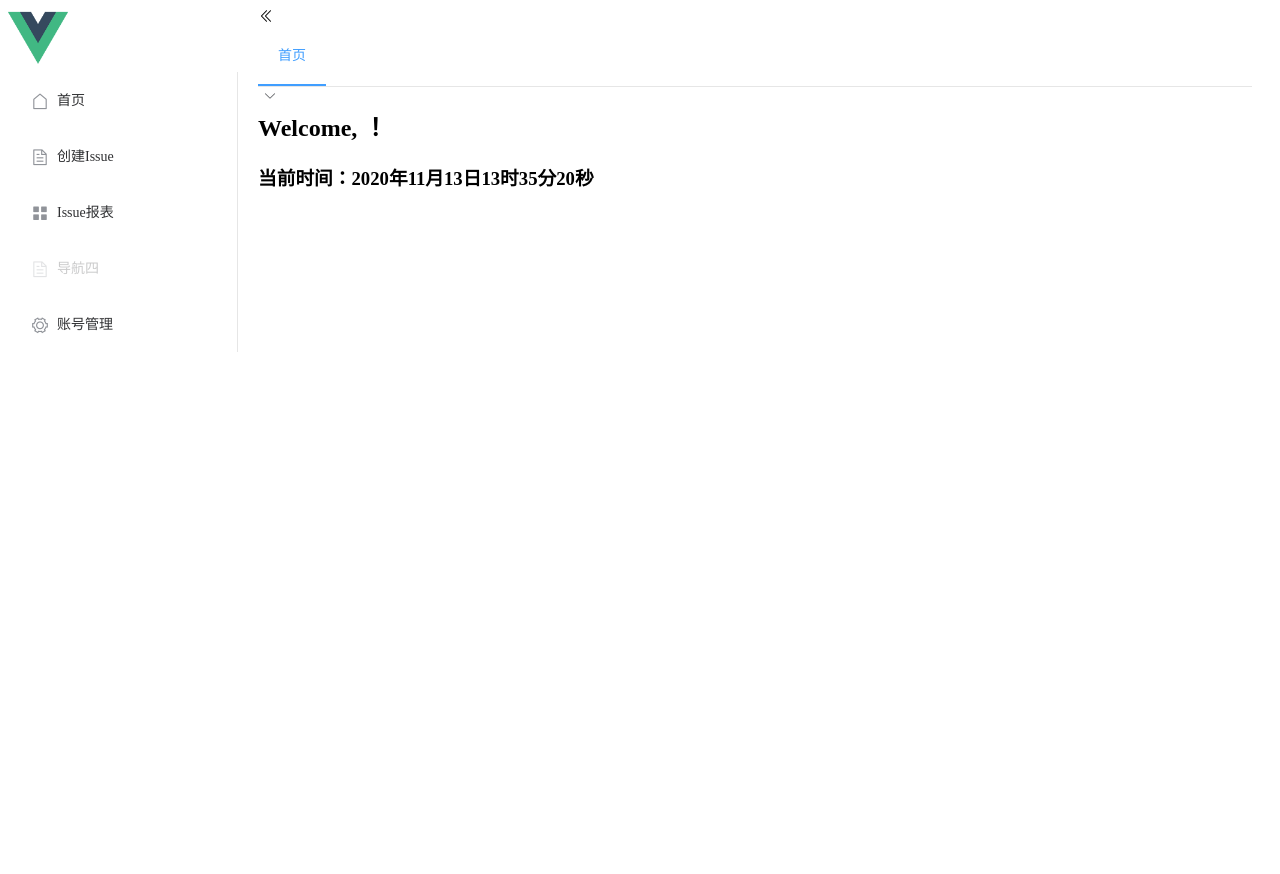
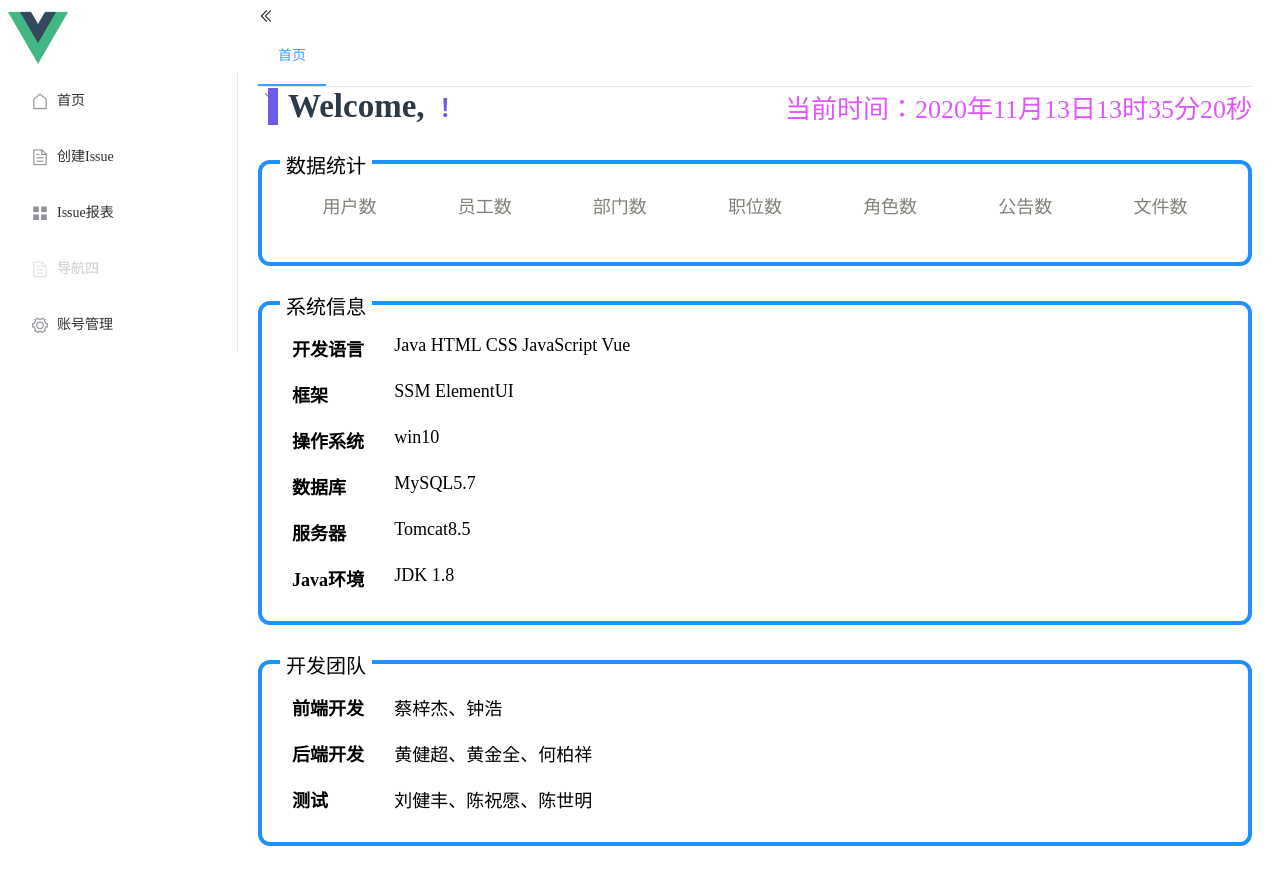
Before and after one commit to HBX937483620/issue-project, a Vue app: page /index in a window 1280 px wide. Before the commit the page ends 800 px from the top, so only its background shows below. Built offline with nearby package versions, Linux system fonts and the light colour scheme.

Commit message:
首页子页面基本完成、侧边导航栏与顶部标签联动、创建issue页面起步

```diff
--- a/src/router/index.js
+++ b/src/router/index.js
@@ -13,6 +13,7 @@ Vue.use(VueRouter);
 const routes = [
   {
     path: '/',
+    // 重定向到index页面
     redirect: '/index',
     name: 'Container',
     component: Container,
--- a/src/views/Container.vue
+++ b/src/views/Container.vue
@@ -20,15 +20,15 @@
             @open="handleOpen"
             :collapse="isCollapse"
           >
-            <el-menu-item index="index" key="route.path + '/index'">
+            <el-menu-item index="index" key="index">
               <i class="el-icon-house"></i>
               <span slot="title">首页</span>
             </el-menu-item>
-            <el-menu-item index="create" key="route.path + '/create'">
+            <el-menu-item index="create" key="create">
               <i class="el-icon-document"></i>
               <span slot="title">创建Issue</span>
             </el-menu-item>
-            <el-menu-item index="report" key="route.path + '/report'">
+            <el-menu-item index="report" key="report">
               <i class="el-icon-menu"></i>
               <span slot="title">Issue报表</span>
             </el-menu-item>
@@ -36,7 +36,7 @@
               <i class="el-icon-document"></i>
               <span slot="title">导航四</span>
             </el-menu-item>
-            <el-menu-item index="manage" key="route.path + '/manage'">
+            <el-menu-item index="manage" key="manage">
               <i class="el-icon-setting"></i>
               <span slot="title">账号管理</span>
             </el-menu-item>
@@ -46,6 +46,7 @@
 
       <el-container>
         <el-header class="app-header">
+          <!-- 侧边栏收拉切换 -->
           <div
             style="width: 60px; cursor: pointer"
             @click.prevent="toggleSideBar"
@@ -54,14 +55,17 @@
             <i v-show="isCollapse" class="el-icon-d-arrow-right"></i>
           </div>
           <el-menu
-            :default-active="$route.path"
-            router
+            default-active="1"
             class="el-menu-demo tab-page"
             mode="horizontal"
             @select="handleSelect"
             active-text-color="#409EFF"
           >
-            <el-menu-item :index="$route.path">{{ $route.name }}</el-menu-item>
+            <el-menu-item index="1">{{ $route.name }}</el-menu-item>
+            <!-- <el-menu-item index="index" key="index">首页</el-menu-item>
+            <el-menu-item index="create" key="create">创建Issue</el-menu-item>
+            <el-menu-item index="report" key="report">Issue报表</el-menu-item>
+            <el-menu-item index="manage" key="manage">账号管理</el-menu-item> -->
           </el-menu>
 
           <div class="app-header-userinfo">
--- a/src/views/Index.vue
+++ b/src/views/Index.vue
@@ -1,7 +1,82 @@
 <template>
   <div class="index">
-    <h2>Welcome, {{ username }}！</h2>
-    <h3>当前时间：{{ nowTime | formatDate }}</h3>
+    <div class="time">当前时间：{{ nowTime | formatDate }}</div>
+    <div class="title">
+      Welcome, <span>{{ username }}！</span>
+    </div>
+    <div class="display flex1">
+      <span class="allData">数据统计</span>
+      <div class="item">
+        <span>用户数</span>
+        <span class="num" id="userNum"></span>
+      </div>
+      <div class="item">
+        <span>员工数</span>
+        <span class="num" id="staffNum"></span>
+      </div>
+      <div class="item">
+        <span>部门数</span>
+        <span class="num" id="deptNum"></span>
+      </div>
+      <div class="item">
+        <span>职位数</span>
+        <span class="num" id="postNum"></span>
+      </div>
+      <div class="item">
+        <span>角色数</span>
+        <span class="num" id="roleNum"></span>
+      </div>
+      <div class="item">
+        <span>公告数</span>
+        <span class="num" id="noticeNum"></span>
+      </div>
+      <div class="item">
+        <span>文件数</span>
+        <span class="num" id="fileNum"></span>
+      </div>
+    </div>
+    <div class="display">
+      <span class="allData">系统信息</span>
+      <div class="content">
+        <div class="name">开发语言</div>
+        <div class="answer">Java HTML CSS JavaScript Vue</div>
+      </div>
+      <div class="content">
+        <div class="name">框架</div>
+        <div class="answer">SSM ElementUI</div>
+      </div>
+      <div class="content">
+        <div class="name">操作系统</div>
+        <div class="answer">win10</div>
+      </div>
+      <div class="content">
+        <div class="name">数据库</div>
+        <div class="answer">MySQL5.7</div>
+      </div>
+      <div class="content">
+        <div class="name">服务器</div>
+        <div class="answer">Tomcat8.5</div>
+      </div>
+      <div class="content">
+        <div class="name">Java环境</div>
+        <div class="answer">JDK 1.8</div>
+      </div>
+    </div>
+    <div class="display">
+      <span class="allData">开发团队</span>
+      <div class="content">
+        <div class="name">前端开发</div>
+        <div class="answer">蔡梓杰、钟浩</div>
+      </div>
+      <div class="content">
+        <div class="name">后端开发</div>
+        <div class="answer">黄健超、黄金全、何柏祥</div>
+      </div>
+      <div class="content">
+        <div class="name">测试</div>
+        <div class="answer">刘健丰、陈祝愿、陈世明</div>
+      </div>
+    </div>
   </div>
 </template>
 <script>
@@ -66,4 +141,61 @@ export default {
   },
 };
 </script>
-<style lang="stylus" scoped></style>
+<style lang="stylus" scoped>
+.index
+  position relative
+  .title
+    font-size 33px
+    font-weight 600
+    color #2c3a47
+    border-left 10px solid #6c5ce7
+    margin-left 10px
+    padding-left 10px
+    span
+      font-size 24px
+      color #6c5ce7
+  .time
+    font-size 26px
+    float right
+    color #e056fd
+  .display
+    position relative
+    padding 20px
+    border 4px solid #1e90ff
+    border-radius 12px
+    margin-top 35px
+    .allData
+      position absolute
+      top -14px
+      left 18px
+      font-size 20px
+      background-color #fff
+      padding 0 6px 0
+    .item
+      font-size 18px
+      position relative
+      flex 2
+      display flex
+      flex-direction column
+      text-align center
+      span
+        color #84817a
+        padding 8px
+        flex 1
+      .num
+        font-size 32px
+        color #7158e2
+    .content
+      display flex
+      .name
+        flex 1
+        padding 10px
+        font-size 18px
+        font-weight 700
+      .answer
+        padding 10px
+        font-size 18px
+        flex 10
+  .flex1
+    display flex
+</style>
--- a/src/views/issue/Create.vue
+++ b/src/views/issue/Create.vue
@@ -1,13 +1,112 @@
 <template>
-  <div>Create</div>
+  <div class="create">
+    <el-form
+      :inline="true"
+      status-icon
+      ref="ruleForm1"
+      label-position="left"
+      class="demo-ruleForm login-page"
+    >
+    <div class="title">Issue题目</div>
+    <el-form-item prop="title">
+      <el-input
+        placeholder="请输入Issue题目"
+        v-model="input"
+        class="title-input"
+        clearable>
+        </el-input>
+    </el-form-item>
+    <br>
+    <div class="wrapper">
+      <el-form-item prop="issueId" label="Issue No" class="item">
+        <el-input
+          placeholder="系统自动生成"
+          v-model="input"
+          class="item-input"
+          :disabled="true">
+        </el-input>
+    </el-form-item>
+    <el-form-item prop="createDate" label="创建时间" class="item">
+      <el-input
+        placeholder="系统自动生成"
+        v-model="input"
+        class="item-input"
+        :disabled="true">
+      </el-input>
+    </el-form-item>
+    <el-form-item prop="type" label="Issue类型" class="item">
+      <el-input
+        placeholder="内容"
+        v-model="input"
+        class="item-input"
+        >
+      </el-input>
+    </el-form-item>
+    <el-form-item prop="level" label="Issue等级" class="item">
+      <el-select v-model="value" clearable placeholder="请选择">
+        <el-option
+          v-for="item in options"
+          :key="item.value"
+          :label="item.label"
+          :value="item.value">
+        </el-option>
+      </el-select>
+    </el-form-item>
+    <el-form-item prop="vision" label="影响版本" class="item">
+      <el-input
+        placeholder="影响版本"
+        v-model="input"
+        class="item-input">
+      </el-input>
+    </el-form-item>
+    </div>
+
+    </el-form>
+
+
+  </div>
 </template>
 <script>
 export default {
   name: "Create",
   data() {
-    return {};
+    return {
+      input: '',
+      value: '',
+      options: [{
+          value: '选项1',
+          label: '最高'
+        }, {
+          value: '选项2',
+          label: '较高'
+        }, {
+          value: '选项3',
+          label: '一般'
+        }, {
+          value: '选项4',
+          label: '低'
+        }]
+    };
   },
   methods: {},
 };
 </script>
-<style lang="stylus" scoped></style>
+<style lang="stylus" scoped>
+
+.title-input
+  width 600px
+.wrapper
+  display flex
+  flex-wrap wrap
+  .item
+    flex 1
+    min-width: 22%;
+    max-width: 22%;
+    .item-input
+      width 220px
+.title
+  font-size 30px
+  font-weight 550
+  color #9900ff
+  margin-bottom 10px
+</style>
```
